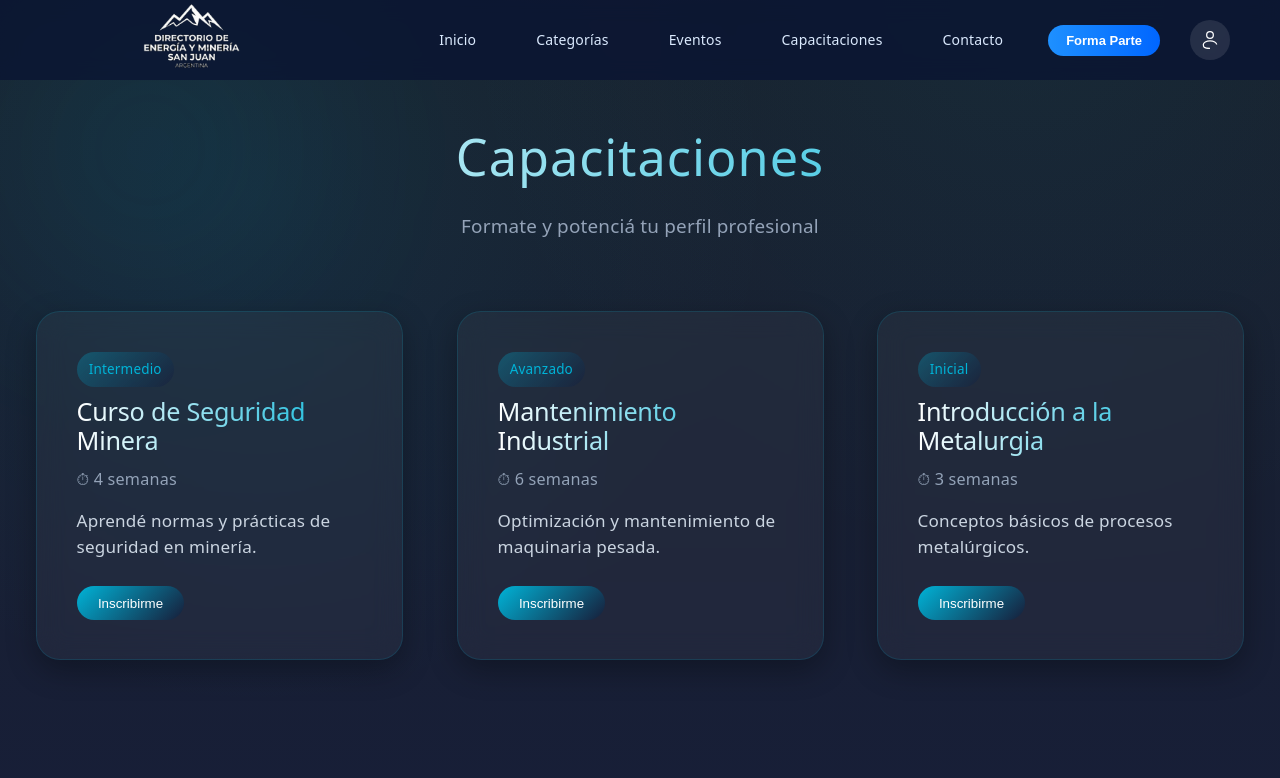
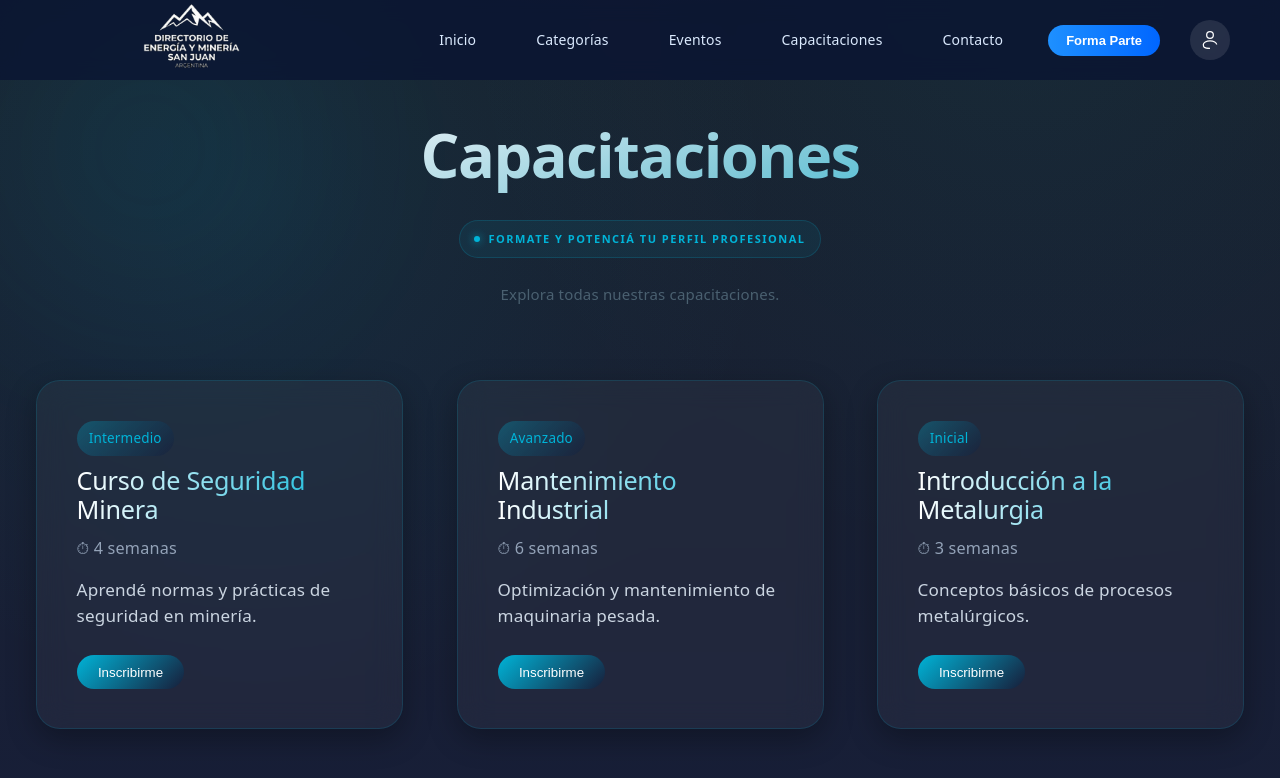
Before and after one commit to ornemut14/directorio-mineria-sj, a React (Vite) app: page /capacitaciones in a window 1280 px wide. Shown: the top 778 px of the page. Built offline with nearby package versions, Linux system fonts and the light colour scheme.

Commit message:
eyebrow title added to capacitaciones and eventos 10-04-2026

```diff
--- a/src/pages/capacitacionespage/CapacitacionesPage.css
+++ b/src/pages/capacitacionespage/CapacitacionesPage.css
@@ -34,22 +34,65 @@
   z-index: 2;
 }
 
+/* ── EYEBROW (opcional — añadí un span.eyebrow encima del h1) */
+.capacitaciones-header .eyebrow {
+  display: inline-flex;
+  align-items: center;
+  gap: 8px;
+  background: rgba(0, 180, 216, 0.08);
+  border: 1px solid rgba(0, 180, 216, 0.18);
+  border-radius: 99px;
+  padding: 5px 14px;
+  font-size: 11px;
+  font-weight: 600;
+  letter-spacing: 1.5px;
+  text-transform: uppercase;
+  color: var(--c-accent);
+  margin-bottom: 24px;
+  position: relative;
+  z-index: 1;
+  animation: fadeSlideDown 0.7s cubic-bezier(0.16, 1, 0.3, 1) both;
+}
+
+.capacitaciones-header .eyebrow::before {
+  content: "";
+  display: inline-block;
+  width: 6px;
+  height: 6px;
+  background: var(--c-accent);
+  border-radius: 50%;
+  box-shadow: 0 0 8px rgba(0, 180, 216, 0.8);
+}
+
+/* ── TÍTULO ──────────────────────────────────────────────── */
 .capacitaciones-header h1 {
-  font-size: 2.8rem;
-  margin-bottom: 0.4em;
-
-  background: linear-gradient(90deg, #ffffff, #00b4d8);
+  font-size: clamp(2.2rem, 5vw, 3.4rem);
+  font-weight: 800;
+  letter-spacing: -1.5px;
+  line-height: 1.08;
+  height: 80px;
+  background: linear-gradient(160deg, #f0f4f8 20%, #7ec8d8 60%, #00B4D8 100%);
   -webkit-background-clip: text;
   -webkit-text-fill-color: transparent;
-
-  letter-spacing: 1px;
-  line-height: 1.2;
-  padding: 0.1em 0;
+  background-clip: text;
+  margin-bottom: 18px;
+  position: relative;
+  z-index: 1;
+  animation: fadeSlideDown 0.7s cubic-bezier(0.16, 1, 0.3, 1) 0.08s both;
 }
 
+/* Sin ::after en el h1 — el eyebrow ya hace de separador visual */
+
+/* ── SUBTÍTULO ───────────────────────────────────────────── */
 .capacitaciones-header p {
-  color: #94a3b8;
-  font-size: 1.05rem;
+  color: #4a6070;
+  font-size: 15px;
+  line-height: 1.7;
+  max-width: 440px;
+  margin: 0 auto 52px;
+  position: relative;
+  z-index: 1;
+  animation: fadeSlideDown 0.7s cubic-bezier(0.16, 1, 0.3, 1) 0.16s both;
 }
 
 /* ================= GRID ================= */
--- a/src/pages/capacitacionespage/CapacitacionesPage.jsx
+++ b/src/pages/capacitacionespage/CapacitacionesPage.jsx
@@ -47,7 +47,8 @@ const CapacitacionesPage = () => {
       <section className="capacitaciones">
         <div className="capacitaciones-header">
           <h1>Capacitaciones</h1>
-          <p>Formate y potenciá tu perfil profesional</p>
+          <span class="eyebrow"> Formate y potenciá tu perfil profesional</span>
+          <p>Explora todas nuestras capacitaciones.</p>
         </div>
 
         <div className="capacitaciones-grid">
--- a/src/pages/eventospage/EventosPage.css
+++ b/src/pages/eventospage/EventosPage.css
@@ -34,23 +34,66 @@
   z-index: 2;
 }
 
+
+/* ── EYEBROW (opcional — añadí un span.eyebrow encima del h1) */
+.eventos-header .eyebrow {
+  display: inline-flex;
+  align-items: center;
+  gap: 8px;
+  background: rgba(0, 180, 216, 0.08);
+  border: 1px solid rgba(0, 180, 216, 0.18);
+  border-radius: 99px;
+  padding: 5px 14px;
+  font-size: 11px;
+  font-weight: 600;
+  letter-spacing: 1.5px;
+  text-transform: uppercase;
+  color: var(--c-accent);
+  margin-bottom: 24px;
+  position: relative;
+  z-index: 1;
+  animation: fadeSlideDown 0.7s cubic-bezier(0.16, 1, 0.3, 1) both;
+}
+
+.eventos-header .eyebrow::before {
+  content: "";
+  display: inline-block;
+  width: 6px;
+  height: 6px;
+  background: var(--c-accent);
+  border-radius: 50%;
+  box-shadow: 0 0 8px rgba(0, 180, 216, 0.8);
+}
+
+/* ── TÍTULO ──────────────────────────────────────────────── */
 .eventos-header h1 {
-  font-size: 2.8rem;
-  margin-bottom: 0.4em;
-
-  background: linear-gradient(90deg, #ffffff, #00b4d8);
+  font-size: clamp(2.2rem, 5vw, 3.4rem);
+  font-weight: 800;
+  letter-spacing: -1.5px;
+  line-height: 1.08;
+  height: 80px;
+  background: linear-gradient(160deg, #f0f4f8 20%, #7ec8d8 60%, #00B4D8 100%);
   -webkit-background-clip: text;
   -webkit-text-fill-color: transparent;
-
-  letter-spacing: 1px;
-
-  line-height: 1.2;       /* 👈 evita corte */
-  padding: 0.1em 0;       /* 👈 aire arriba y abajo */
+  background-clip: text;
+  margin-bottom: 18px;
+  position: relative;
+  z-index: 1;
+  animation: fadeSlideDown 0.7s cubic-bezier(0.16, 1, 0.3, 1) 0.08s both;
 }
 
+/* Sin ::after en el h1 — el eyebrow ya hace de separador visual */
+
+/* ── SUBTÍTULO ───────────────────────────────────────────── */
 .eventos-header p {
-  color: #94a3b8;
-  font-size: 1.05rem;
+  color: #4a6070;
+  font-size: 15px;
+  line-height: 1.7;
+  max-width: 440px;
+  margin: 0 auto 52px;
+  position: relative;
+  z-index: 1;
+  animation: fadeSlideDown 0.7s cubic-bezier(0.16, 1, 0.3, 1) 0.16s both;
 }
 
 /* ================= GRID ================= */
--- a/src/pages/eventospage/EventosPage.jsx
+++ b/src/pages/eventospage/EventosPage.jsx
@@ -49,7 +49,8 @@ const EventosPage = () => {
     <section className="eventos">
       <div className="eventos-header">
         <h1>Eventos Destacados</h1>
-        <p>Descubrí los eventos más importantes del sector</p>
+        <span class="eyebrow">Descubrí los eventos más importantes del sector</span>
+        <p>Explora los proximos eventos.</p>
       </div>
 
       <div className="eventos-grid">
```
Also changed, not shown: 1 other file (tests, documents, lock files or other folders).
